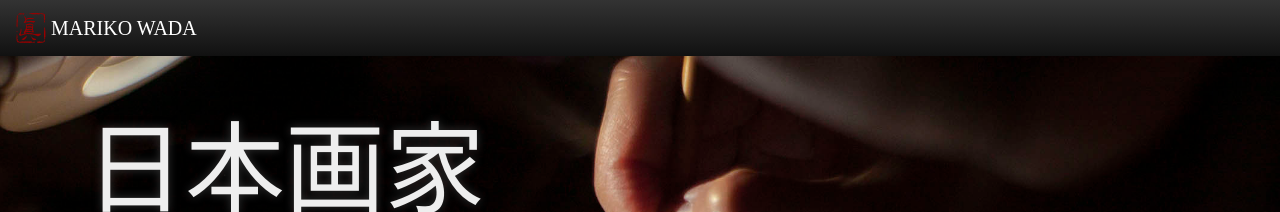
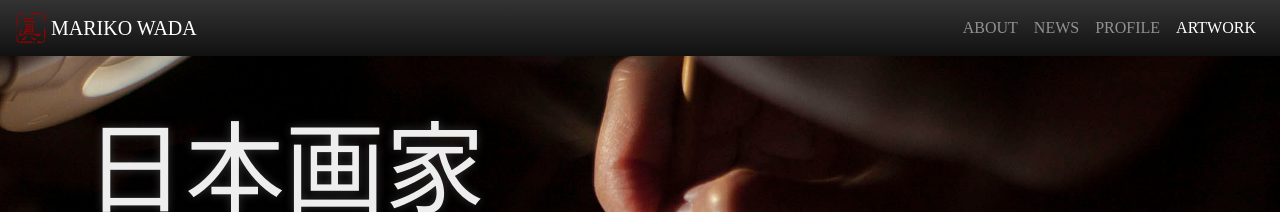
Before and after one commit to marikowadaportfolio/marikowadaportfolio.github.com, a Jekyll site: the page built from en.md, in a window 1280 px wide. Shown: the top 212 px of the page. Built offline with Jekyll 4.4.1, drawn with Linux system fonts in a browser that asks for light colours; nearby versions of some CDN libraries; some web fonts are replaced.

Commit message:
Fix navbar menu for /en

```diff
--- a/_includes/navbar.html
+++ b/_includes/navbar.html
@@ -1,6 +1,6 @@
 <!-- navbar -->
 <nav class="navbar fixed-top navbar-expand-sm navbar-dark bg-dark">
-  {% if page.url == "/" %}
+  {% if page.layout == "indexpage" %}
   <a class="navbar-brand" href="#top">
   {% else %}
   <a class="navbar-brand" href="/">
@@ -8,7 +8,7 @@
     <img src="/assets/img/marikostamp_30.png" width="30" height="30" class="d-inline-block align-top" alt="">
     Mariko Wada
   </a>
-  {% if page.url == "/" %}
+  {% if page.layout == "indexpage" %}
   <button class="navbar-toggler" type="button" data-toggle="collapse" data-target="#navbarNav" aria-controls="navbarNav" aria-expanded="false" aria-label="Toggle navigation">
     <span class="navbar-toggler-icon"></span>
   </button>
```
